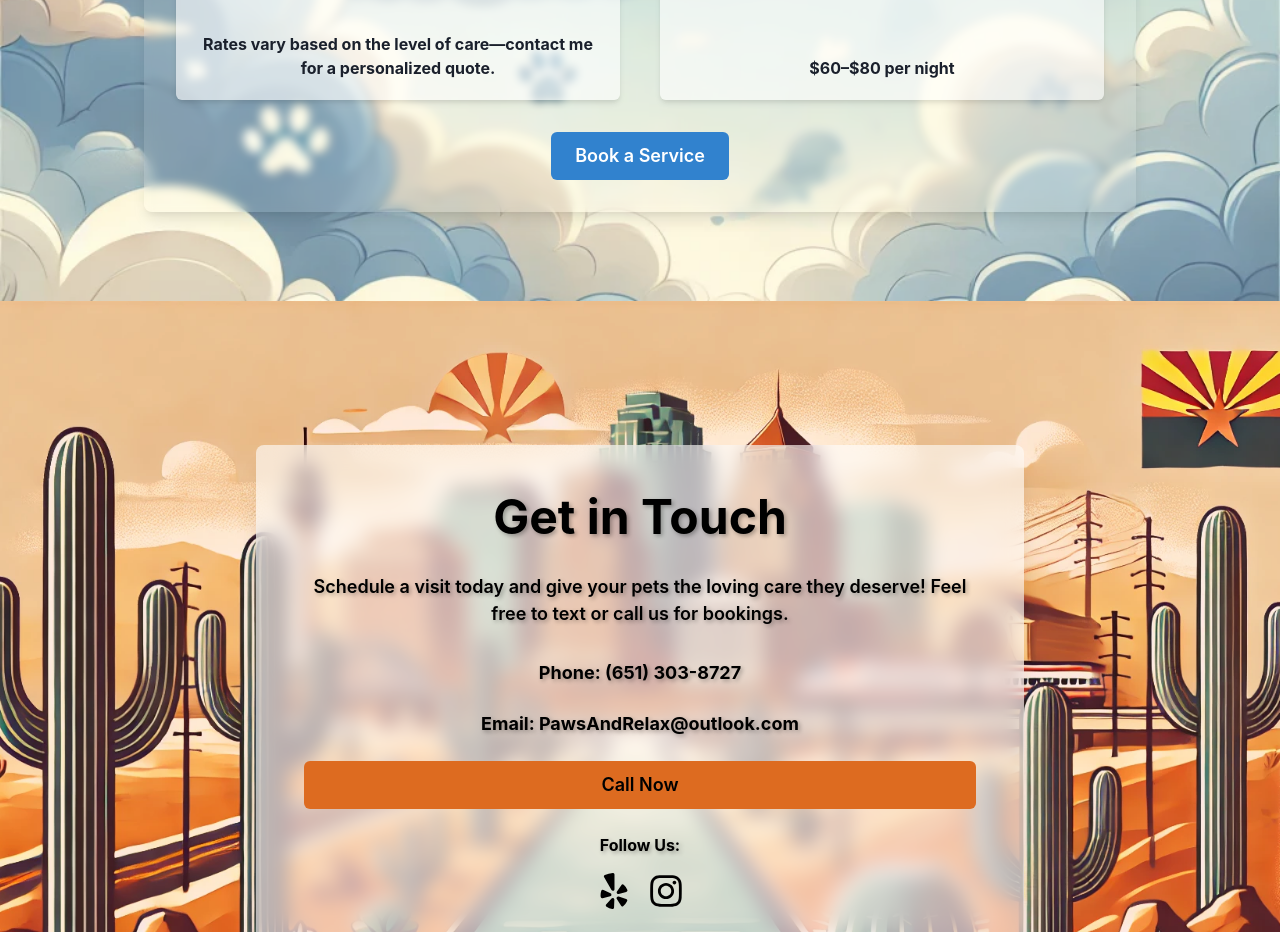
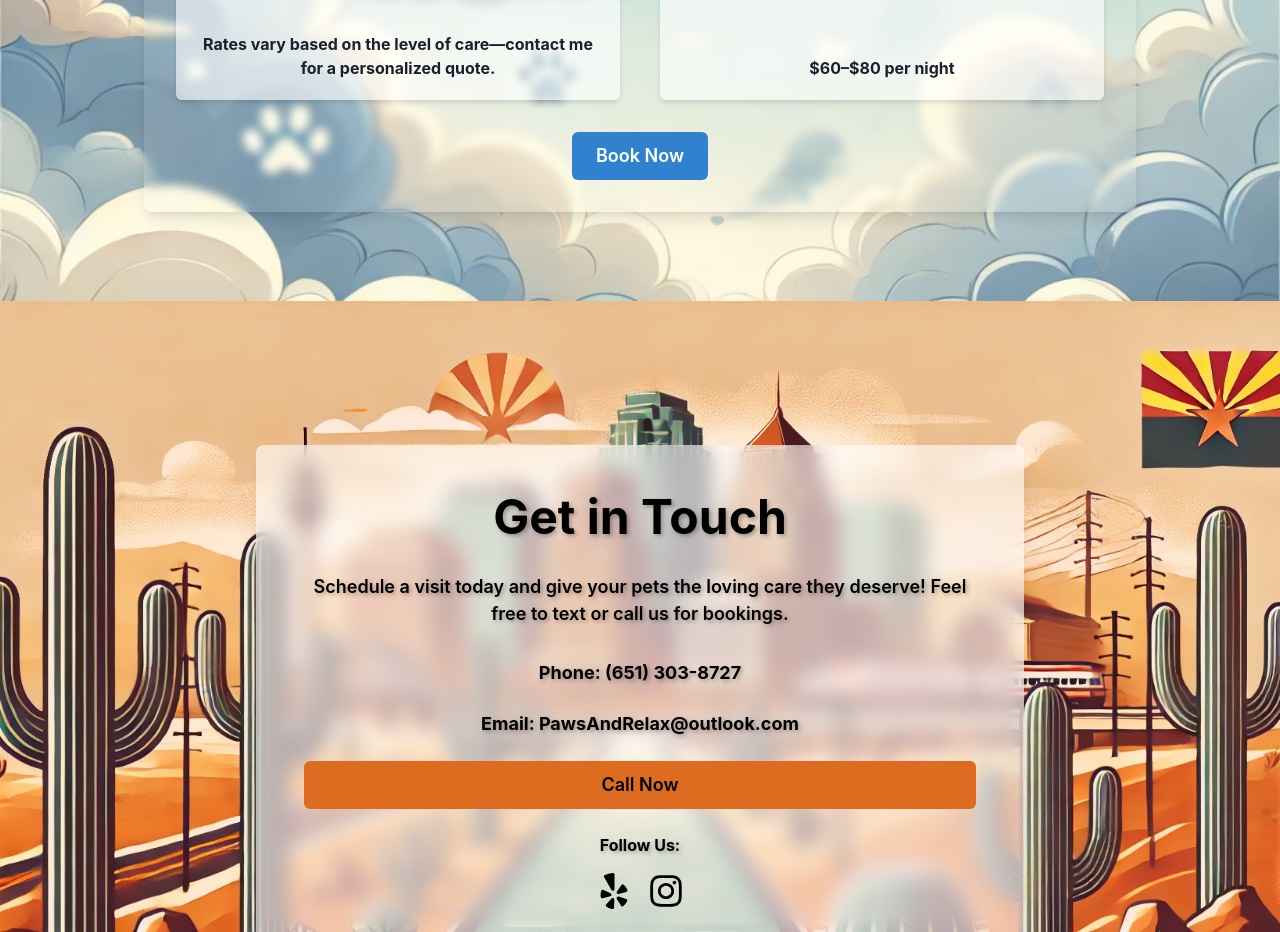
Before and after one commit to KadeKorn/Paes_and_relax, a React (Create React App) app: page / in a window 1280 px wide. Shown: the part 2220-3152 px from the top of the page. Built offline with nearby package versions, Linux system fonts and the light colour scheme.

Commit message:
Moved the service booking button to point to the contact section

```diff
--- a/src/components/ServicesPage.js
+++ b/src/components/ServicesPage.js
@@ -182,13 +182,18 @@ const ServicesPage = () => {
             <MotionButtonComponent
               colorScheme="blue"
               size="lg"
-              onClick={() => (window.location.href = "/booking")} // Update the path as needed
+              onClick={() => {
+                const element = document.getElementById("contact");
+                if (element) {
+                  element.scrollIntoView({ behavior: "smooth" });
+                }
+              }}
               whileHover={{ scale: 1.05 }}
               whileTap={{ scale: 0.95 }}
               transition={{ duration: 0.2 }}
               aria-label="Book a Service"
             >
-              Book a Service
+              Book Now
             </MotionButtonComponent>
           </VStack>
         </Box>
```
